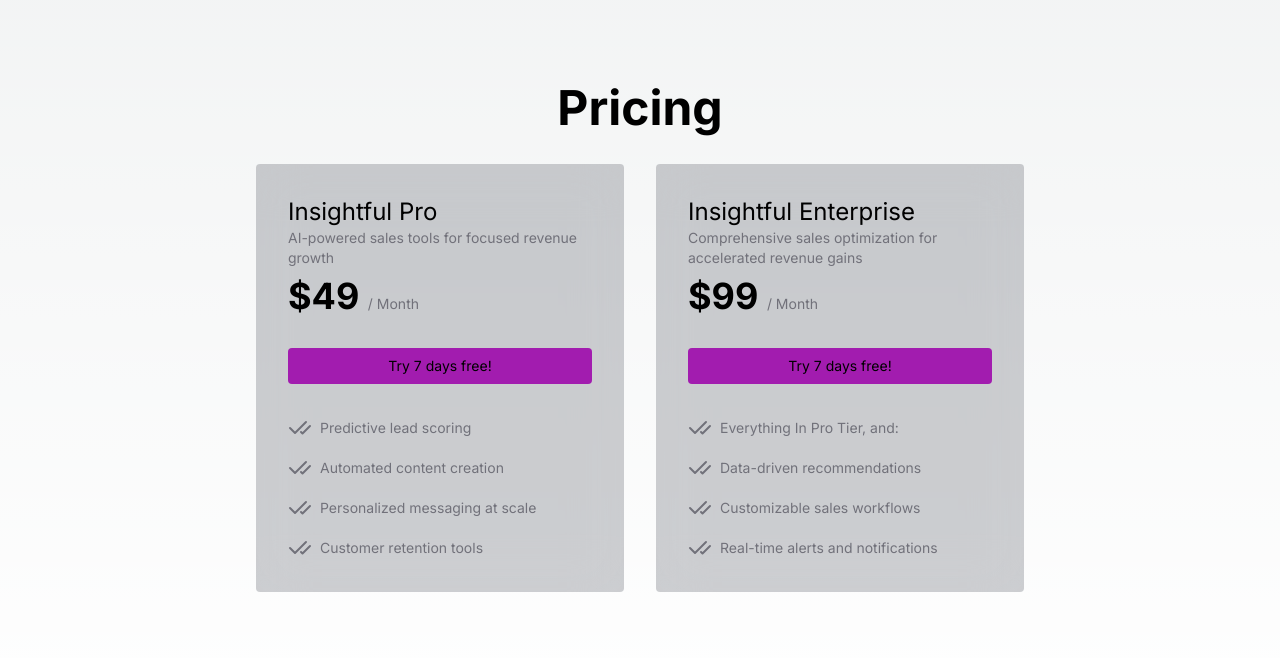
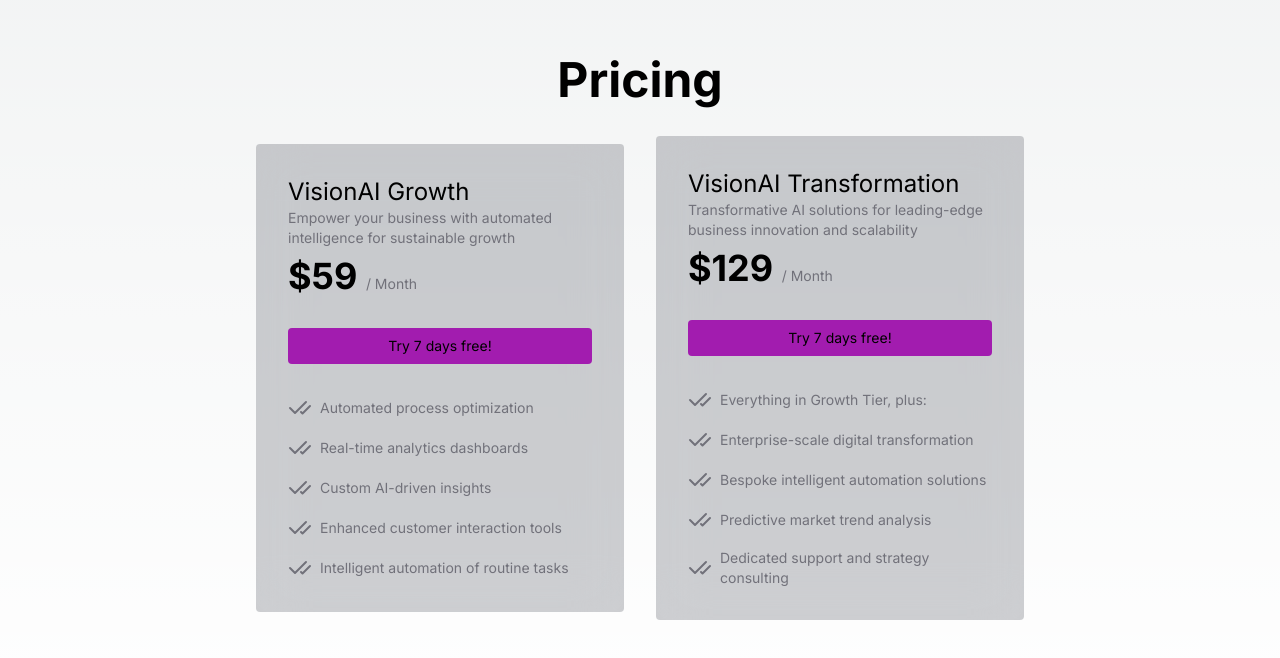
Before and after one commit to LRSORRENTI/business-landing-page, a Next.js app: page / in a window 1280 px wide. Shown: the part 1726-2384 px from the top of the page. Built offline with nearby package versions, Linux system fonts and the light colour scheme.

Commit message:
added change to pricing card data

```diff
--- a/app/libs/pricingCards.ts
+++ b/app/libs/pricingCards.ts
@@ -8,29 +8,33 @@ interface IPricingCard {
 
 const pricingCards:IPricingCard[] = [
     {
-        price: 49,
-        title: "Insightful Pro",
+        price: 59,
+        title: "VisionAI Growth",
         benefits: [
-            "Predictive lead scoring",
-            "Automated content creation",
-            "Personalized messaging at scale",
-            "Customer retention tools",
+            "Automated process optimization",
+            "Real-time analytics dashboards",
+            "Custom AI-driven insights",
+            "Enhanced customer interaction tools",
+            "Intelligent automation of routine tasks"
         ],
         id: 1,
-        oneliner: "AI-powered sales tools for focused revenue growth"
+        oneliner: "Empower your business with automated intelligence for sustainable growth"
     },
+
     {
-        price: 99,
-        title: "Insightful Enterprise",
+        price: 129,
+        title: "VisionAI Transformation",
         benefits: [
-            "Everything In Pro Tier, and:",
-            "Data-driven recommendations",
-            "Customizable sales workflows",
-            "Real-time alerts and notifications",
+            "Everything in Growth Tier, plus:",
+            "Enterprise-scale digital transformation",
+            "Bespoke intelligent automation solutions",
+            "Predictive market trend analysis",
+            "Dedicated support and strategy consulting",
         ],
         id: 2,
-        oneliner: "Comprehensive sales optimization for accelerated revenue gains"
-    },
+        oneliner: "Transformative AI solutions for leading-edge business innovation and scalability"
+    }
+
 ]
 
 export default pricingCards
```
